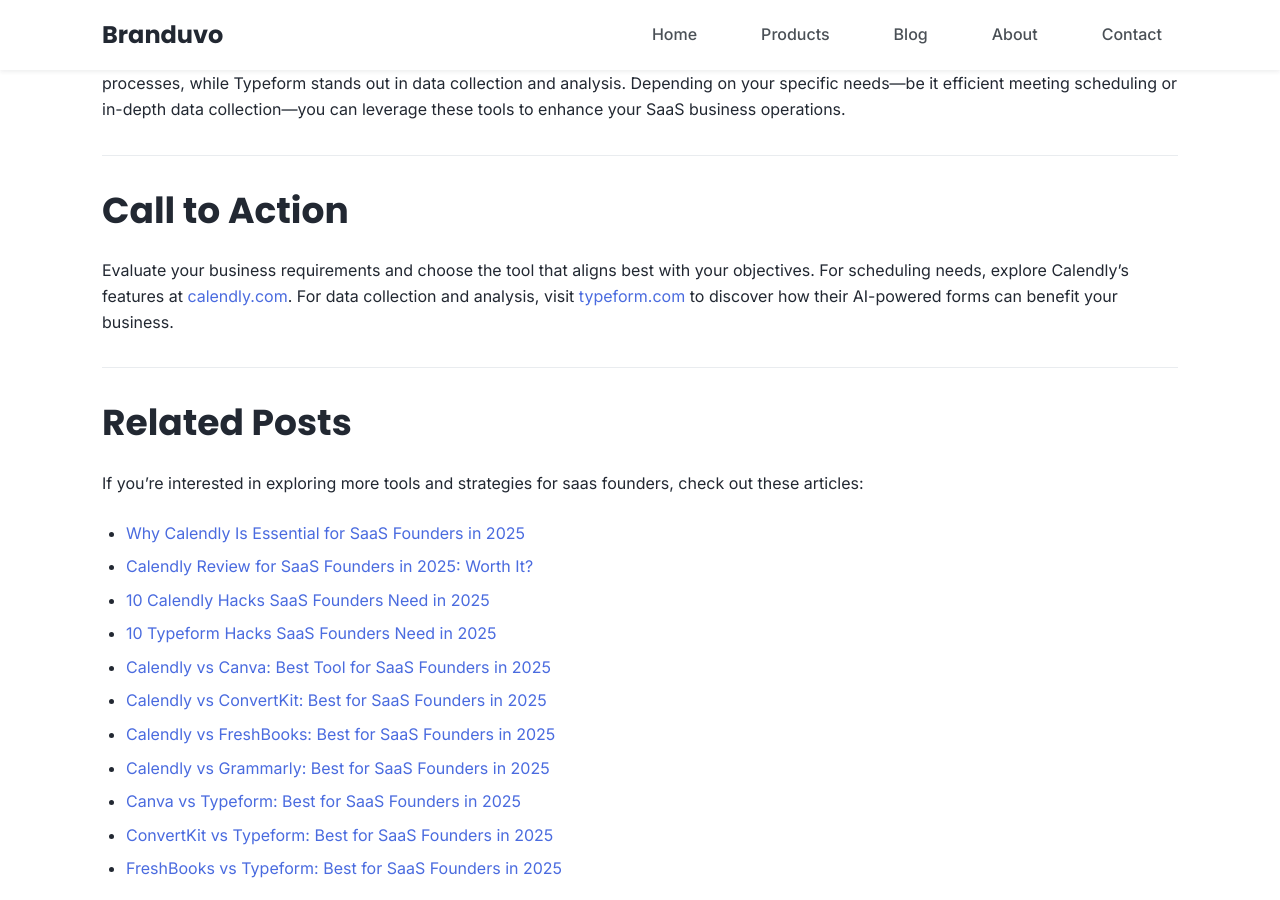
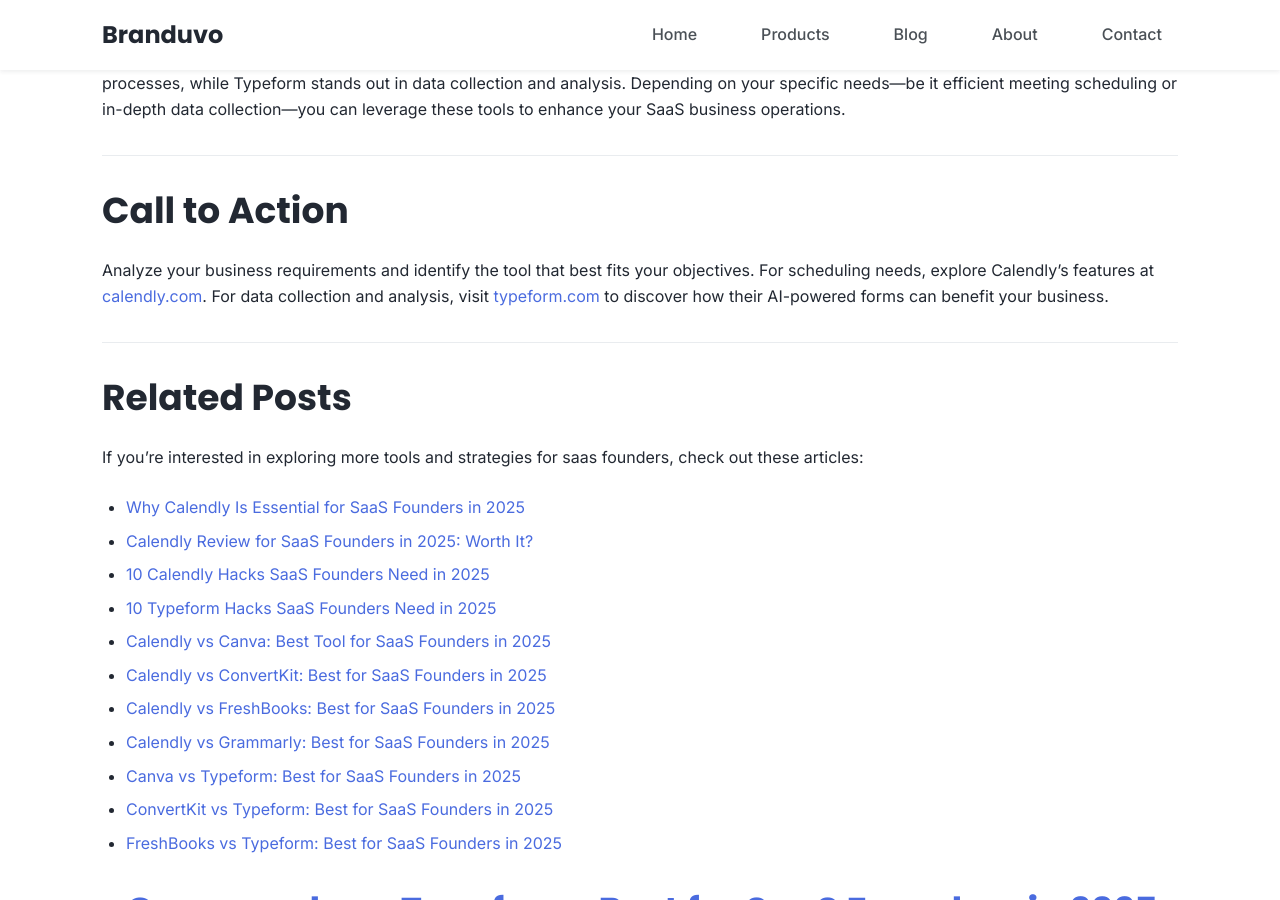
Before and after one commit to branduvo/branduvo.github.io, a Jekyll site: the page built from _posts/2025-03-05-calendly-vs-typeform-best-for-saas-founders-in-2025.md, in a window 1280 px wide and 900 px high, scrolled down 3202 px. Built offline with Jekyll 4.4.1, drawn with Linux system fonts in a browser that asks for light colours.

Commit message:
Update 2025-03-05-calendly-vs-typeform-best-for-saas-founders-in-2025.md

```diff
--- a/_posts/2025-03-05-calendly-vs-typeform-best-for-saas-founders-in-2025.md
+++ b/_posts/2025-03-05-calendly-vs-typeform-best-for-saas-founders-in-2025.md
@@ -114,7 +114,7 @@
 
 ## Call to Action
 
-Evaluate your business requirements and choose the tool that aligns best with your objectives. For scheduling needs, explore Calendly's features at [calendly.com](https://calendly.com). For data collection and analysis, visit [typeform.com](https://www.typeform.com) to discover how their AI-powered forms can benefit your business.
+Analyze your business requirements and identify the tool that best fits your objectives. For scheduling needs, explore Calendly's features at [calendly.com](https://calendly.com). For data collection and analysis, visit [typeform.com](https://www.typeform.com) to discover how their AI-powered forms can benefit your business.
 
 ---
 
```
